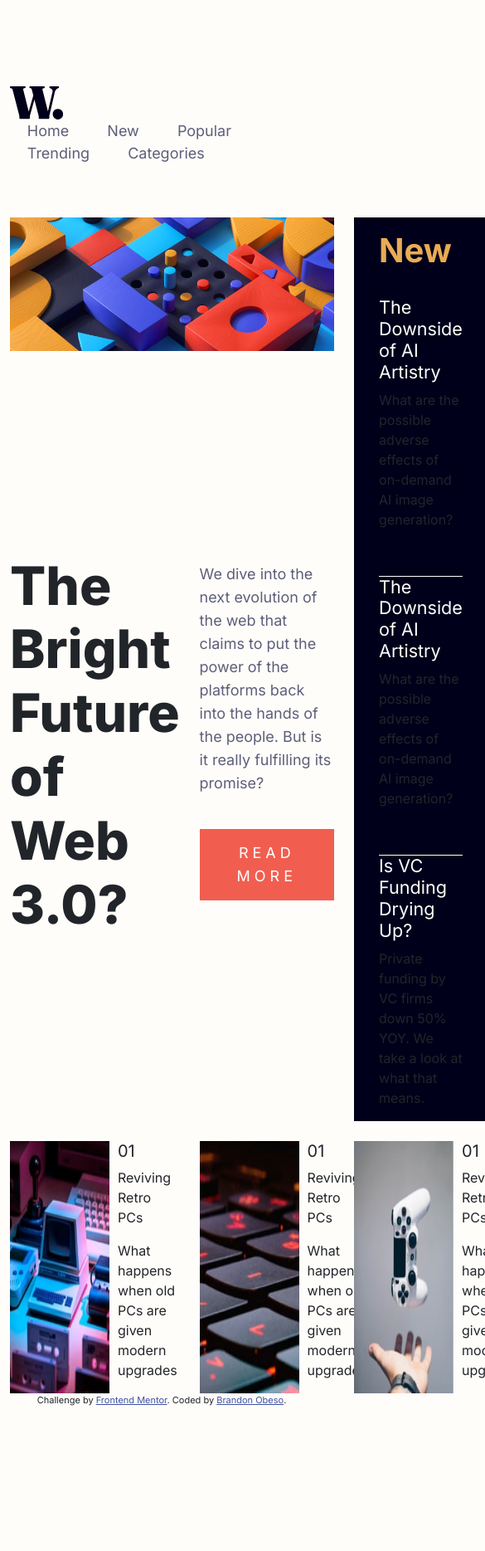
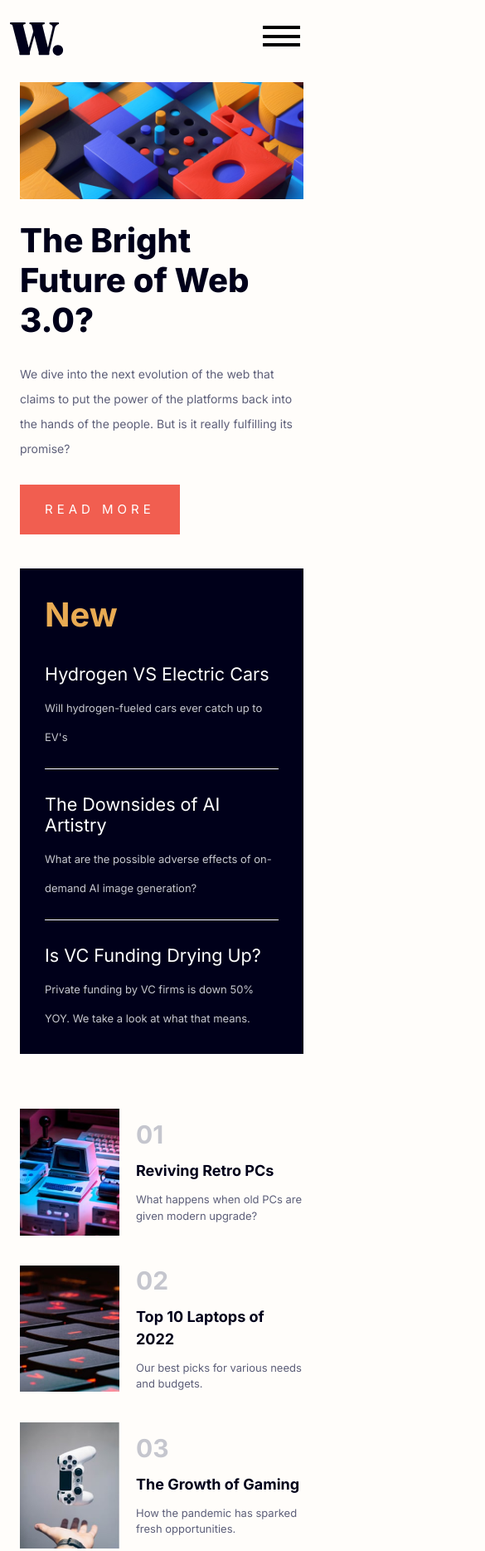
Before and after one commit to Brandon-O95/frontendmentor, a plain HTML site: page news-homepage-main/index.html in a window 390 px wide. Shown: the top 1869 px of the page at 83% size, 585 px wide, since content can reach past the window. Before the commit the page ends 1695 px from the top, so only its background shows below. Drawn offline with nearby package versions, Linux system fonts and the light colour scheme.

Commit message:
fully-responsive/added-menu-at-certain-width/added-hover-styles

```diff
--- a/news-homepage-main/app.css
+++ b/news-homepage-main/app.css
@@ -10,34 +10,57 @@ body, html {
 }
 
 h1 {
-  font-weight: 800;
-  font-size: 64px;
-  margin-bottom: 0;
+  font-weight: 800 !important;
+  font-size: 64px !important;
+  margin: 10px 0 0 0;
+  color: hsl(240, 100%, 5%) !important;
 }
 
 h2 {
   color: hsl(35, 77%, 62%);
   align-self: flex-start;
   font-weight: 600;
-  padding: 1rem 0 1.5rem 0;
+  padding: 2rem 0 0 0;
   font-size: 40px;
+  margin-bottom: 10px;
 }
 
 h4 {
   color: white;
+  padding-top: 25px;
+  transition: color 100ms;
 }
 
-/* p {
+h4:hover {
+  color: hsl(35, 77%, 62%);
+}
+
+h5 {
+  color: hsl(233, 8%, 79%);
+  font-size: 30px;
+  font-weight: 600;
+  margin-bottom: 12px;
+}
+
+p {
   font-size: 15px;
-} */
+  margin: 0;
+}
 
 button {
   background-color: hsl(5, 85%, 63%);
   border: none;
   color: white;
-  padding: 15px 45px 15px 45px;
+  padding: 15px 30px 15px 30px;
   letter-spacing: 5px;
-  margin: 25px 0 0 0;
+  margin: 40px 0 0 0;
+  position: absolute;
+  transform: translateY(20px);
+  transition: background-color 0.3ms;
+}
+
+button:hover {
+  background-color: hsl(240, 100%, 5%);
 }
 
 .attribution { font-size: 11px; text-align: center; }
@@ -47,15 +70,20 @@ button {
   display: flex;
   justify-content: space-between;
   align-items: center;
-  margin-top: 6rem;
-  padding-bottom: 4rem;
+  margin-top: 1.2rem;
+  padding-bottom: 3rem;
 }
 
-.links {
+a.links {
   text-decoration: none;
   color: hsl(236, 13%, 42%);
   font-size: 18px;
-  padding: 1.3rem;
+  padding: 0 45px;
+  transition: color 100ms;
+}
+
+.links:hover {
+  color: hsl(35, 77%, 62%);
 }
 
 
@@ -63,8 +91,33 @@ button {
   padding-right: 0;
 }
 
+.nav-menu {
+  display: flex;
+  justify-content: space-between;
+  list-style-type: none;
+  align-items: center;
+  margin: 0;
+}
+
 .manu {
   display: none;
+}
+
+.toggle-button  {
+  position: absolute;
+  top: .75rem;
+  right: 1rem;
+  display: none;
+  flex-direction: column;
+  justify-content: space-between;
+  width: 45px;
+  height: 25px;
+}
+
+.bar {
+  height: 4px;
+  width: 100%;
+  background-color: rgb(0, 0, 0);
 }
 
 /* main content */
@@ -93,7 +146,14 @@ main {
   grid-row-end: 3;
   background-color: hsl(240, 100%, 5%);
   margin-left: 0;
-  height: auto;
+}
+
+.sub-title-section {
+  color: hsl(236, 13%, 42%);
+  line-height: 28px;
+  font-size: 18px;
+  margin-bottom: 45px;
+  margin-top: 10px;
 }
 
 .news-articles {
@@ -105,82 +165,182 @@ main {
   padding-right: 30px;
 }
 
-.sub-img {
-  width: 120px;
-  margin-right: 10px;
+.main-img {
+  width: 100%;
+  object-fit: cover;
+}
+
+.main-text {
+  font-size: 18px;
+}
+
+.new-title {
+  padding-top: 30px;
 }
 
 .text-card {
   border-bottom: 1px solid white;
-  padding-bottom: 40px;
+  padding-bottom: 20px;
 }
 
 .text-card:last-child {
   border-bottom: none;
-  padding-bottom: 0;
+  padding-bottom: 25px;
 }
-
-.sub-title-section {
-  color: hsl(236, 13%, 42%);
-  line-height: 28px;
-  font-size: 18px;
-  margin-bottom: 45px;
-  margin-top: 10px;
-}
-
 
 .article-card {
   display: flex;
+  align-items: flex-end;
+  padding-top: 50px;
+}
+
+.sub-text {
+  color: hsl(233, 8%, 79%);
+  margin-top: 10px;
+  line-height: 35px;
+  font-size: 18px;
 }
 
 .card-three {
-
+  margin-bottom: 50px;
 }
 
-/* .image-header-section {
-  padding-right: 20px;
+.sub-img {
+  width: 120px;
 }
 
-.main-question {
-  color: hsl(236, 13%, 42%);
-  line-height: 28px;
-  font-size: 19px;
-  margin-bottom: 45px;
-  margin-top: 10px;
+.card-title {
+  color: hsl(240, 100%, 5%);
+  margin-bottom: 12px;
+  font-weight: 600;
+  font-size: 18px;
+  transition: color 100ms;
 }
 
-.new-articles-section {
-  display: flex;
-  flex-direction: column;
-  justify-content: space-between;
-  align-items: center;
-  background-color: hsl(240, 100%, 5%);
-  margin-left: 0;
-  height: auto;
+.card-title:hover {
+  color: hsl(5, 85%, 63%);
 }
 
-.text-card {
-  border-bottom: 1px solid hsl(236, 13%, 42%);
-  flex: 1;
-  width: auto;
-  padding: 2rem;
+.card-text {
+  color: hsl(236, 13%, 42%);
+  font-size: 17px;
 }
 
-.text-card:last-child {
-  border-bottom: none;
+.card-info {
+  padding-left: 30px;
 }
 
-.sub-text {
-  font-size: 15px;
-  color: hsl(233, 8%, 79%);
+/* Media Querrys */
+
+@media (max-width: 1200px) {
+  .navbar {
+    padding-bottom: 2rem;
+  }
+
+  .grid-sections {
+    grid-template-columns: 1fr;
+    gap: 1rem;
+    width: 100%;
+  }
+
+  .header-img-section {
+    grid-column: 1;
+    grid-row: 1 / 2;
+  }
+
+  .main-title-section {
+    grid-column: 1;
+    grid-row: 2 / 3;
+  }
+
+  .sub-title-section {
+    grid-column: 1;
+    grid-row: 3 / 4;
+    line-height: 30px;
+    font-size: 15px;
+  }
+
+  .news-section {
+    grid-column: 1;
+    grid-row: 4 / 5;
+  }
+
+  h1 {
+    font-size: 40px !important;
+    font-weight: 800 !important;
+  }
+
+  .article-card {
+    display: flex;
+    align-items: center;
+  }
+
+  .card-title {
+    color: hsl(240, 100%, 5%);
+    margin-bottom: 12px;
+    font-weight: 600;
+    font-size: 18px;
+  }
+
+  .article-card {
+    padding-top: 20px;
+  }
+
+  .card-one {
+    padding-top: 50px;
+  }
+
+  .sub-img {
+    margin-right: 20px;
+
+  }
+
+  button {
+    position: static;
+    margin-top: 8px;
+  }
+
+  .sub-text {
+    font-size: 13px;
+  }
+
+  .main-text {
+    font-size: 14px;
+  }
+
+  .card-info {
+    padding: 0;
+  }
 }
 
-/* Footer Articles */
+@media (max-width: 768px) {
+  .navbar-links {
+    display: none;
+  }
 
-/* .related-articles-section {
-  height: auto;
-  width: 100%;
-  display: flex;
-  justify-content: space-evenly;
-  margin-top: 70px;
-} */
+  .toggle-button {
+    display: flex;
+  }
+
+  .navbar {
+    flex-direction: column;
+    align-items: flex-start;
+  }
+
+  .navbar-links ul {
+    width: 100%;
+    flex-direction: column;
+  }
+
+  .navbar-links li {
+    text-align: center;
+  }
+
+  .navbar-links li a {
+    padding: .5rem 1rem;
+  }
+
+  .card-text {
+    font-size: 13px;
+  }
+}
--- a/news-homepage-main/index.html
+++ b/news-homepage-main/index.html
@@ -20,72 +20,86 @@
     <header class="container">
       <nav class="navbar">
         <div class="brand-logo">
-          <img src="logo.svg" alt="Sites Logo">
+          <img src="assets/images/logo.svg" alt="Sites Logo">
         </div>
+
+        <a class="toggle-button"  id="hamburger" href="#">
+          <span class="bar"></span>
+          <span class="bar"></span>
+          <span class="bar"></span>
+        </a>
+
         <div class="navbar-links">
+          <ul class="nav-menu">
+            <li class="nav-item">
               <a class="links" href="#">Home</a>
+            </li>
+            <li class="nav-item">
               <a class="links" href="#">New</a>
+            </li>
+            <li class="nav-item">
               <a class="links" href="#">Popular</a>
+            </li>
+            <li class="nav-item">
               <a class="links" href="#">Trending</a>
+            </li>
+            <li class="nav-item">
               <a class="links" href="#">Categories</a>
+            </li>
+          </ul>
         </div>
       </nav>
-
-      <!-- Hamburger Menu -->
-
-      <div class="menu">
-        <span></span>
-        <span></span>
-        <span></span>
-      </div>
-    </header>
 
     <!-- Main Content -->
 
     <main class="container grid-sections">
 
       <article class="header-img-section">
-        <img class="img-fluid" src="assets/images/image-web-3-desktop.jpg" alt="">
+        <img class="main-img" src="assets/images/image-web-3-desktop.jpg" alt="">
       </article>
 
       <article class="main-title-section grid-item">
         <div class="">
-          <h1>The Bright Future of Web 3.0?</h1>
+          <h1 class="display-1">The Bright Future of Web 3.0?</h1>
         </div>
       </article>
 
       <article class="sub-title-section grid-item">
-        <div>
-          <p>We dive into the next evolution of the web that claims to put the power of the platforms back into the hands of the people. But is it really fulfilling its promise?</p>
+        <div class="sub-title-card">
+          <p class="main-text">We dive into the next evolution of the web that claims to put the power of the platforms back into the hands of the people. But is it really fulfilling its promise?</p>
           <button type="button">READ MORE</button>
         </div>
       </article>
+
+      <!-- New released articles -->
 
       <article class="news-section grid-item">
         <div class="news-articles">
           <div class="text-card">
             <h2>New</h2>
-            <h4>The Downside of AI Artistry</h4>
+            <h4>Hydrogen VS Electric Cars</h4>
+            <p class="sub-text text-one">Will hydrogen-fueled cars ever catch up to EV's</p>
+          </div>
+          <div class="text-card">
+            <h4 class="new-title">The Downsides of AI Artistry</h4>
             <p class="sub-text">What are the possible adverse effects of on-demand AI image generation?</p>
           </div>
           <div class="text-card">
-            <h4>The Downside of AI Artistry</h4>
-            <p class="sub-text">What are the possible adverse effects of on-demand AI image generation?</p>
-          </div>
-          <div class="text-card">
-            <h4>Is VC Funding Drying Up?</h4>
-            <p class="sub-text">Private funding by VC firms down 50% YOY. We take a look at what that means.</p>
+            <h4 class="new-title">Is VC Funding Drying Up?</h4>
+            <p class="sub-text">Private funding by VC firms is down 50% YOY. We take a look at what that means.</p>
           </div>
         </div>
       </article>
 
+      <!-- Related articles -->
+
       <article class="grid-item">
-        <div class="article-card">
-            <img class="sub-img img-fluid" src="assets/images/image-retro-pcs.jpg" alt="">
-            <div>
+        <div class="article-card card-one">
+            <img class="sub-img " src="assets/images/image-retro-pcs.jpg" alt="">
+            <div class="card-info">
               <h5>01</h5>
-              <p>Reviving Retro PCs</p>
-              <p>What happens when old PCs are given modern upgrades</p>
+              <p class="card-title" >Reviving Retro PCs</p>
+              <p class="card-text">What happens when old PCs are given modern upgrade?</p>
             </div>
         </div>
       </article>
@@ -93,10 +107,10 @@
       <article class="grid-item">
         <div class="article-card">
             <img class="sub-img img-fluid" src="assets/images/image-top-laptops.jpg" alt="">
-            <div>
-              <h5>01</h5>
-              <p>Reviving Retro PCs</p>
-              <p>What happens when old PCs are given modern upgrades</p>
+            <div class="card-info">
+              <h5>02</h5>
+              <p class="card-title">Top 10 Laptops of 2022</p>
+              <p class="card-text">Our best picks for various needs and budgets.</p>
             </div>
         </div>
       </article>
@@ -104,21 +118,26 @@
       <article class="grid-item">
         <div class="article-card card-three">
             <img class="sub-img img-fluid" src="assets/images/image-gaming-growth.jpg" alt="">
-            <div>
-              <h5>01</h5>
-              <p>Reviving Retro PCs</p>
-              <p>What happens when old PCs are given modern upgrades</p>
+            <div class="card-info">
+              <h5>03</h5>
+              <p class="card-title">The Growth of Gaming</p>
+              <p class="card-text">How the pandemic has sparked fresh opportunities.</p>
             </div>
         </div>
       </article>
     </main>
 
-  <div class="attribution">
+    <!-- Challenge Credit -->
+
+    <footer>
+
+      <div class="attribution card-three">
         Challenge by <a href="https://www.frontendmentor.io?ref=challenge" target="_blank">Frontend Mentor</a>.
         Coded by <a href="#">Brandon Obeso</a>.
       </div>
 
-<script src="https://cdn.jsdelivr.net/npm/@popperjs/core@2.11.6/dist/umd/popper.min.js" integrity="sha384-oBqDVmMz9ATKxIep9tiCxS/Z9fNfEXiDAYTujMAeBAsjFuCZSmKbSSUnQlmh/jp3" crossorigin="anonymous"></script>
-<script src="https://cdn.jsdelivr.net/npm/bootstrap@5.2.2/dist/js/bootstrap.min.js" integrity="sha384-IDwe1+LCz02ROU9k972gdyvl+AESN10+x7tBKgc9I5HFtuNz0wWnPclzo6p9vxnk" crossorigin="anonymous"></script>
+    </footer>
+
+    <script src="project.js"></script>
 </body>
 </html>
--- /dev/null
+++ b/news-homepage-main/project.js
@@ -0,0 +1,12 @@
+const burgerBtn = document.querySelector('.toggle-button');
+const navMenu = document.querySelector('.nav-menu');
+
+burgerBtn.addEventListener('click', () => {
+  burgerBtn.classList.toggle("active");
+  navMenu.classList.toggle("active");
+})
+
+document.querySelectorAll('.links').forEach(n => n.addEventListener('click', () => {
+  burgerBtn.classList.remove("active");
+  navMenu.classList.remove("active");
+}))
```
Also changed, not shown: news-homepage-main/assets/images/logo.svg (renamed from news-homepage-main/logo.svg). Lines whose indentation alone changed are shown as unchanged.
